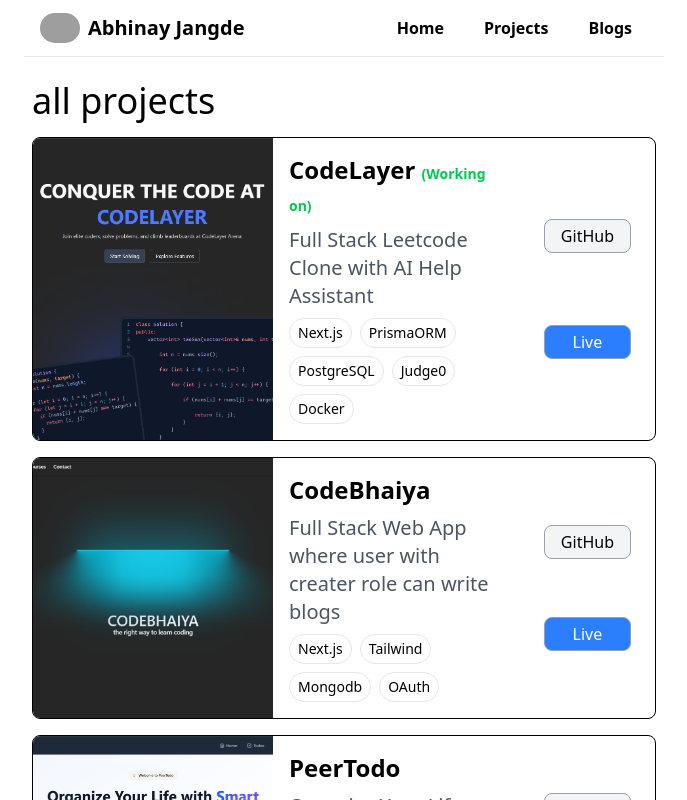
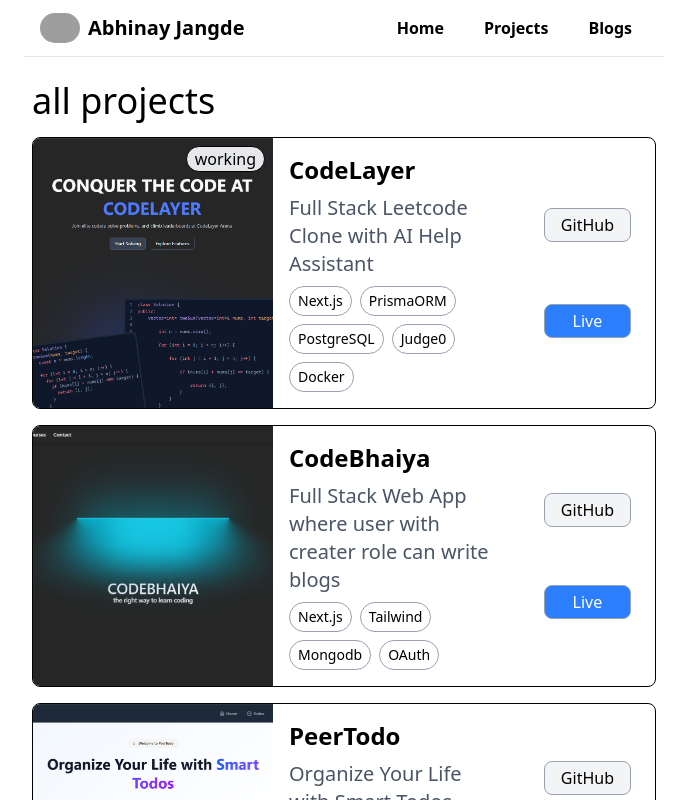
Before and after one commit to abhinayjangde/portfolio, a Next.js app: page /projects in a window 1280 px wide. Shown: the top 800 px of the page, without its empty margins (296-983 px from the left). Built offline with nearby package versions, Linux system fonts and the light colour scheme; grey boxes are pictures that could not be loaded.

Commit message:
working status project

```diff
--- a/components/RecentWorks.tsx
+++ b/components/RecentWorks.tsx
@@ -5,14 +5,14 @@ import Link from "next/link";
 
 export default function RecentWorks({projects, title}:{projects: IProjects[], title: string}) {
     return (
-        <section className="my-4 container">
+        <section className="my-4 container ">
             <h2 className="text-3xl md:text-4xl my-4 md:border-none border-b-1 border-b-gray-200">
                 {title}
             </h2>
-            <div className="space-y-4">
+            <div className="space-y-4 ">
                 {projects.map((project) => (
                     <div
-                        className="flex flex-col md:flex-row border rounded-lg overflow-hidden"
+                        className="flex flex-col md:flex-row border rounded-lg overflow-hidden "
                         key={project.id}
                     >
                         <div className="relative w-full md:w-60 h-48 md:h-auto">
@@ -22,11 +22,12 @@ export default function RecentWorks({projects, title}:{projects: IProjects[], ti
                                 fill
                                 className="object-cover"
                             />
+                             {project.isWorking && <span className="text-md absolute right-2 px-2 bg-gray-200 border rounded-full top-2 text-black">working</span>}
                         </div>
 
                         <div className="flex flex-col justify-center flex-1 p-4 space-y-2">
                             <h2 className="text-xl md:text-2xl font-semibold">
-                                {project.title} {project.isWorking && <span className="text-green-500 text-sm">(Working on)</span>}
+                                {project.title}
                             </h2>
                             <p className="text-base md:text-xl text-gray-600">
                                 {project.description}
@@ -35,7 +36,7 @@ export default function RecentWorks({projects, title}:{projects: IProjects[], ti
                                 {project.techstack.map((tech, index) => (
                                     <span
                                         key={index}
-                                        className="border border-gray-200 rounded-2xl px-2 py-1 text-sm"
+                                        className="border border-gray-400 rounded-2xl px-2 py-1 text-sm"
                                     >
                                         {tech}
                                     </span>
@@ -59,6 +60,7 @@ export default function RecentWorks({projects, title}:{projects: IProjects[], ti
                                 Live
                             </Link>
                         </div>
+
                     </div>
                 ))}
             </div>
```
